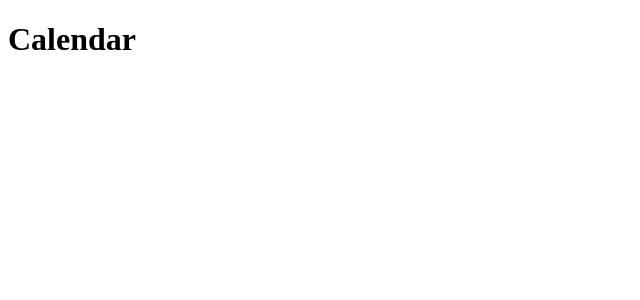
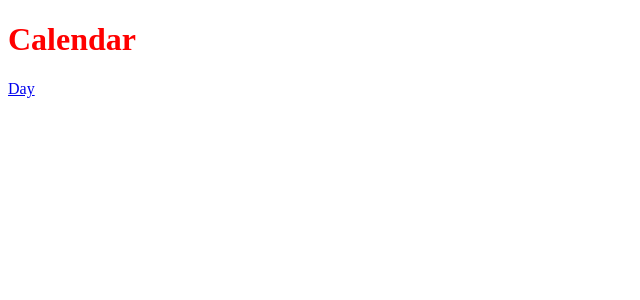
Before and after one commit to tomcampbell1993/tom-calender, a React (Vite) app in the folder tom-calendar/: page / in a window 1280 px wide. Shown: the top 300 px of the page, without its empty margins (0-640 px from the left). Built offline with nearby package versions, Linux system fonts and the light colour scheme.

Commit message:
bit of organisation

```diff
--- a/tom-calendar/src/Calendar.jsx
+++ /dev/null
@@ -1,9 +0,0 @@
-function Calendar() {
-    return (
-        <>
-            <h1>Calendar</h1>
-        </>
-    )
-}
-
-export default Calendar
--- /dev/null
+++ b/tom-calendar/src/assets/components/Calendar/Calendar.css
@@ -0,0 +1,3 @@
+h1{
+    color: red;
+}
--- /dev/null
+++ b/tom-calendar/src/assets/components/Calendar/Calendar.jsx
@@ -0,0 +1,13 @@
+import { Link } from "react-router"
+import './calendar.css'
+
+export default function Calendar() {
+    return (
+        <div>
+            <h1>Calendar</h1>
+            <div>
+                <Link to='day'>Day</Link>
+            </div>
+        </div>
+    )
+}
--- a/tom-calendar/src/main.jsx
+++ b/tom-calendar/src/main.jsx
@@ -1,8 +1,8 @@
 import { StrictMode } from 'react'
 import { createRoot } from 'react-dom/client'
 import { RouterProvider, createBrowserRouter } from 'react-router'
-import Calendar from './Calendar.jsx'
-import DayPage from './DayPage.jsx'
+import Calendar from './assets/components/Calendar/Calendar.jsx'
+import DayPage from './assets/components/DayPage/DayPage.jsx'
 import PageNotFound from './PageNotFound.jsx'
 
 const router = createBrowserRouter([
```
Also changed, not shown: tom-calendar/src/assets/components/DayPage/DayPage.jsx (renamed from tom-calendar/src/DayPage.jsx).
